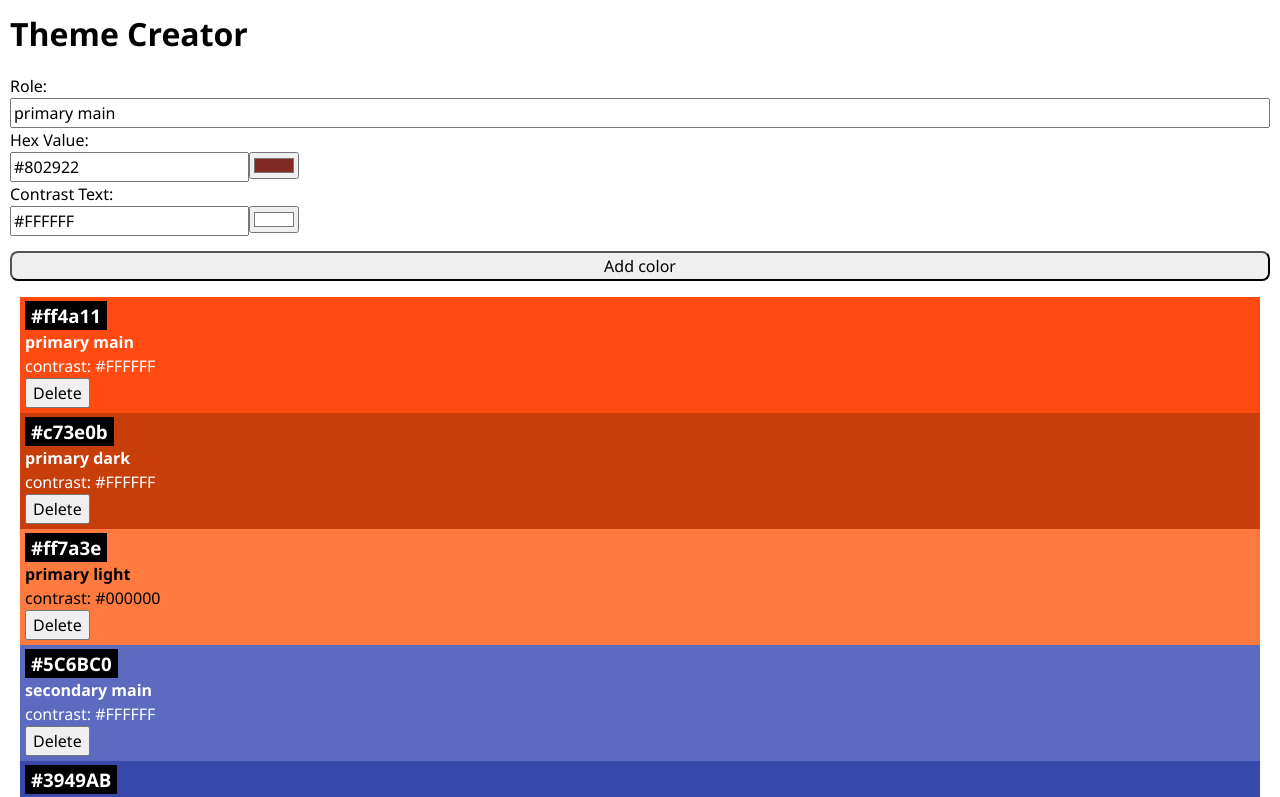
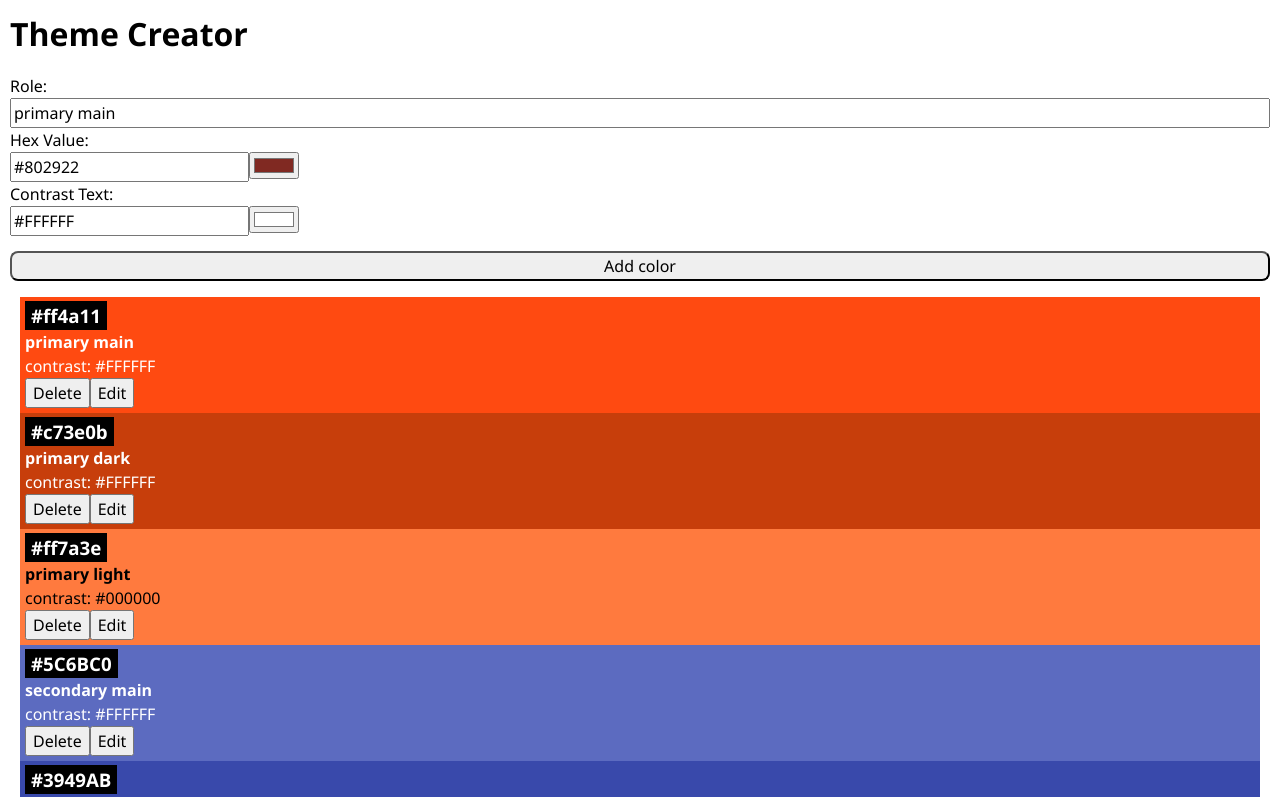
Before and after one commit to johanna-winter/color-theme-creator-app, a React (Vite) app: page / in a window 1280 px wide. Shown: the top 797 px of the page. Built offline with nearby package versions, Linux system fonts and the light colour scheme.

Commit message:
add edit button

```diff
--- a/src/App.jsx
+++ b/src/App.jsx
@@ -8,6 +8,7 @@ import { uid } from "uid";
 function App() {
   const [colors, setColors] = useState(initialColors);
   const [confirmDelete, setConfirmDelete] = useState(false);
+  const [editColor, setEditColor] = useState(false);
 
   function handleAddColor(newColor) {
     const newColorWithId = { id: uid(), ...newColor };
@@ -41,6 +42,11 @@ function App() {
     console.log(`The color with id ${id} won't be deleted.`);
   }
 
+  function handleEditColor(id) {
+    console.log(`The color with id ${id} will be edited.`);
+    setEditColor(false);
+  }
+
   return (
     <>
       <h1>Theme Creator</h1>
@@ -57,6 +63,8 @@ function App() {
                 showDeleteConfirm={confirmDelete === color.id}
                 onConfirmClick={() => handleConfirmDelete(color.id)}
                 onCancelClick={() => handleCancelDelete(color.id)}
+                onEditClick={() => handleEditColor(color.id)}
+                showEditForm={editColor === color.id}
               />
             </li>
           ))}
--- a/src/Components/Color/Color.jsx
+++ b/src/Components/Color/Color.jsx
@@ -1,4 +1,5 @@
 import "./Color.css";
+import ColorForm from "./ColorForm";
 
 export default function Color({
   color,
@@ -6,6 +7,8 @@ export default function Color({
   onConfirmClick,
   onCancelClick,
   showDeleteConfirm,
+  onEditClick,
+  showEditForm,
 }) {
   return (
     <div
@@ -19,9 +22,11 @@ export default function Color({
       <h4>{color.role}</h4>
       <p>contrast: {color.contrastText}</p>
       {!showDeleteConfirm ? (
-        <button type="submit" onClick={onDeleteClick}>
-          Delete
-        </button>
+        <>
+          <button type="submit" onClick={onDeleteClick}>
+            Delete
+          </button>
+        </>
       ) : (
         <>
           <p className="color-card-highlight">Really delete...?</p>
@@ -33,6 +38,13 @@ export default function Color({
           </button>
         </>
       )}
+      {!showEditForm ? (
+        <button type="submit" onClick={onEditClick}>
+          Edit
+        </button>
+      ) : (
+        <ColorForm />
+      )}
     </div>
   );
 }
```
